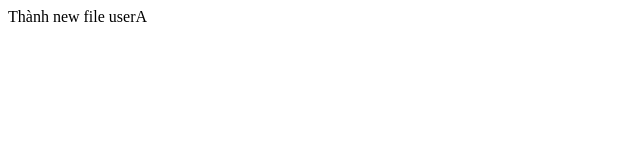
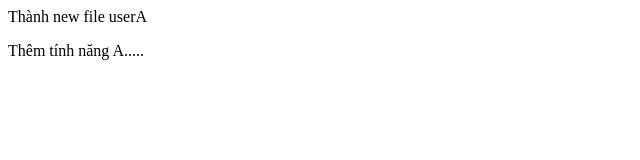
Before and after one commit to minhthanh0107/bc84_layout_portfolio, a plain HTML site: page thanh_userA.html in a window 1280 px wide. Shown: the whole page, without its empty margins (0-640 px from the left). Drawn offline with Linux system fonts and the light colour scheme.

Commit message:
devA_creatfunction

```diff
--- a/thanh_userA.html
+++ b/thanh_userA.html
@@ -17,6 +17,7 @@
             <p class="browsehappy">You are using an <strong>outdated</strong> browser. Please <a href="#">upgrade your browser</a> to improve your experience.</p>
         <![endif]-->
         Thành new file userA
+        <p>Thêm tính năng A.....</p>
         <script src="" async defer></script>
     </body>
 </html>
```
